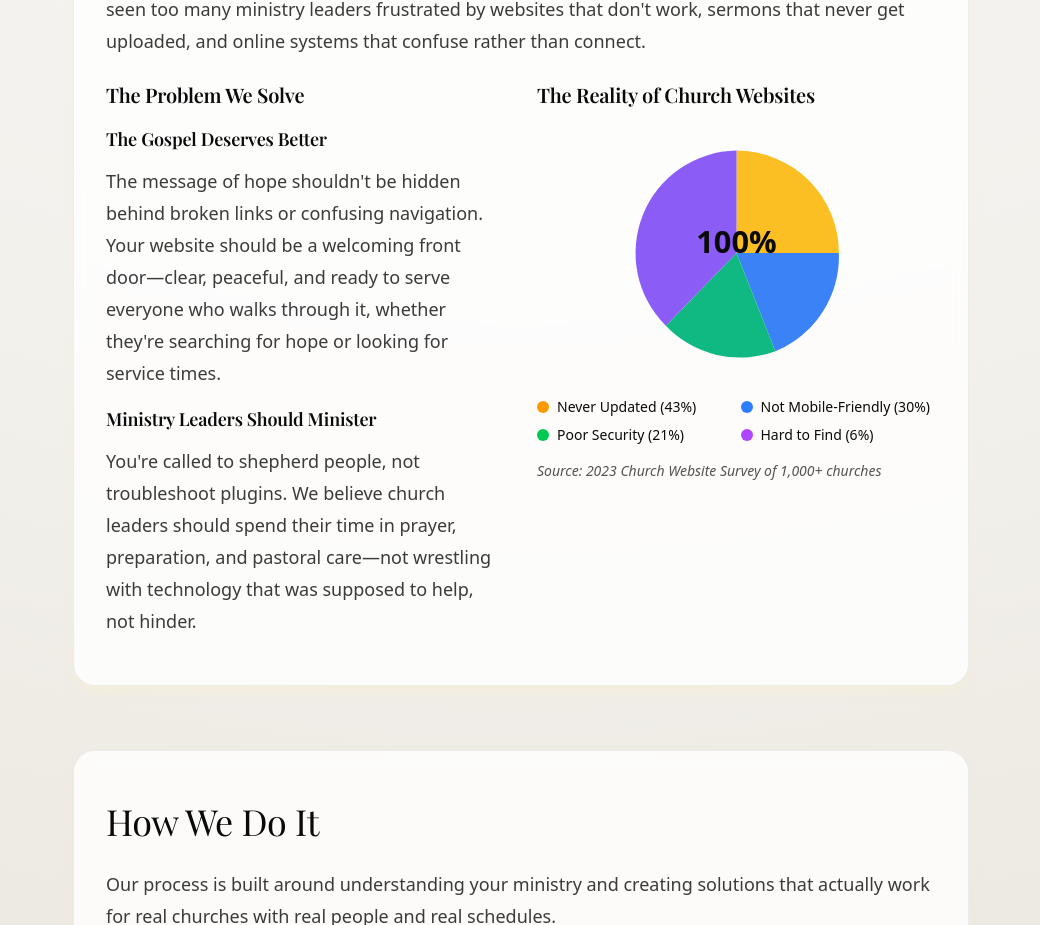
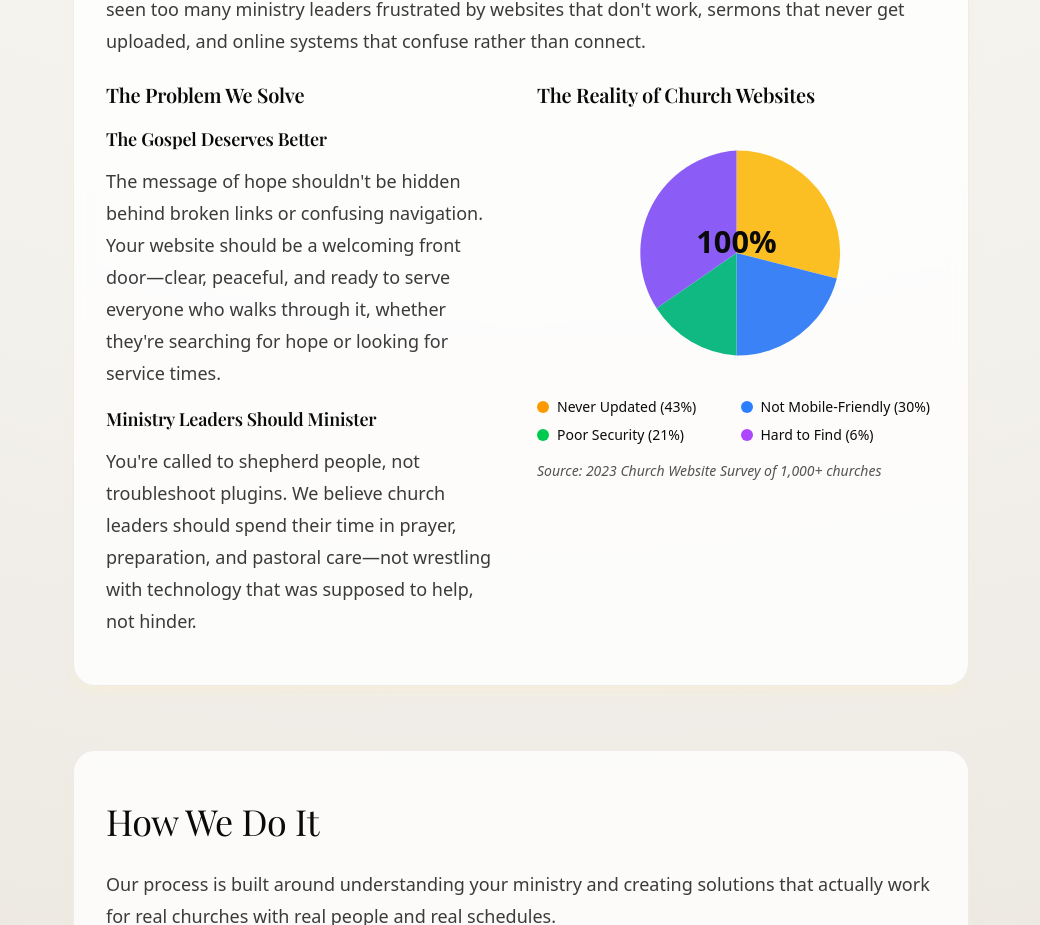
Before and after one commit to ilikeyello/emanuelavina.com, a Next.js app: page /about in a window 1280 px wide. Shown: the part 1240-2165 px from the top of the page, without its empty margins (119-1159 px from the left). Built offline with nearby package versions, Linux system fonts and the light colour scheme; a web font is replaced by a local one.

Commit message:
Fix pie chart with accurate angle calculations
- 43% = 154.8 degrees (largest slice)
- 30% = 108 degrees (second largest)
- 21% = 75.6 degrees (third)
- 6% = 21.6 degrees (smallest slice)
- Now visually represents data correctly
- Smaller percentages appear proportionally smaller

```diff
--- a/app/about/page.tsx
+++ b/app/about/page.tsx
@@ -130,30 +130,30 @@ export default function AboutPage() {
                 <div className="relative h-64 w-full">
                   {/* Pie Chart */}
                   <svg viewBox="0 0 200 200" className="h-full w-full">
-                    {/* 43% - Never Updated */}
+                    {/* 43% - Never Updated (154.8 degrees) */}
                     <path
-                      d="M 100 100 L 100 20 A 80 80 0 0 1 180 100 Z"
+                      d="M 100 100 L 100 20 A 80 80 0 0 1 178.4 120 Z"
                       fill="#fbbf24"
                       className="transition-all duration-1000 ease-out"
                     />
 
-                    {/* 30% - Not Mobile-Friendly */}
+                    {/* 30% - Not Mobile-Friendly (108 degrees) */}
                     <path
-                      d="M 100 100 L 180 100 A 80 80 0 0 1 130.4 176.8 Z"
+                      d="M 100 100 L 178.4 120 A 80 80 0 0 1 100 180 Z"
                       fill="#3b82f6"
                       className="transition-all duration-1000 ease-out"
                     />
 
-                    {/* 21% - Poor Security */}
+                    {/* 21% - Poor Security (75.6 degrees) */}
                     <path
-                      d="M 100 100 L 130.4 176.8 A 80 80 0 0 1 44.8 156.8 Z"
+                      d="M 100 100 L 100 180 A 80 80 0 0 1 37.6 143.2 Z"
                       fill="#10b981"
                       className="transition-all duration-1000 ease-out"
                     />
 
-                    {/* 6% - Hard to Find */}
+                    {/* 6% - Hard to Find (21.6 degrees) */}
                     <path
-                      d="M 100 100 L 44.8 156.8 A 80 80 0 0 1 100 20 Z"
+                      d="M 100 100 L 37.6 143.2 A 80 80 0 0 1 100 20 Z"
                       fill="#8b5cf6"
                       className="transition-all duration-1000 ease-out"
                     />
```
